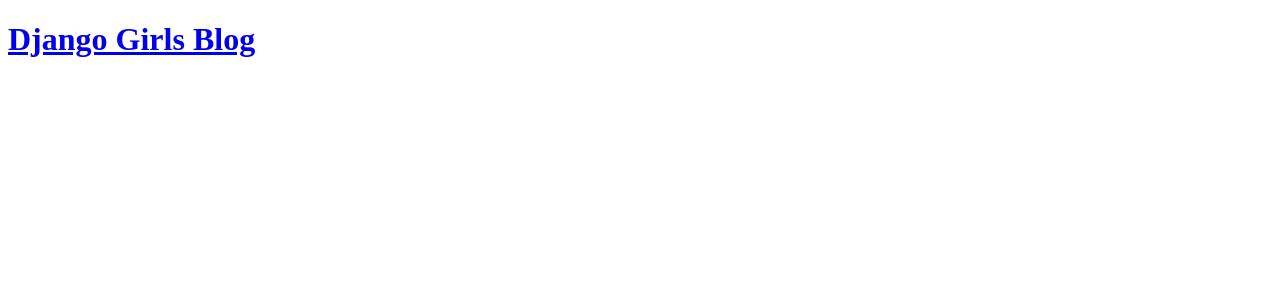
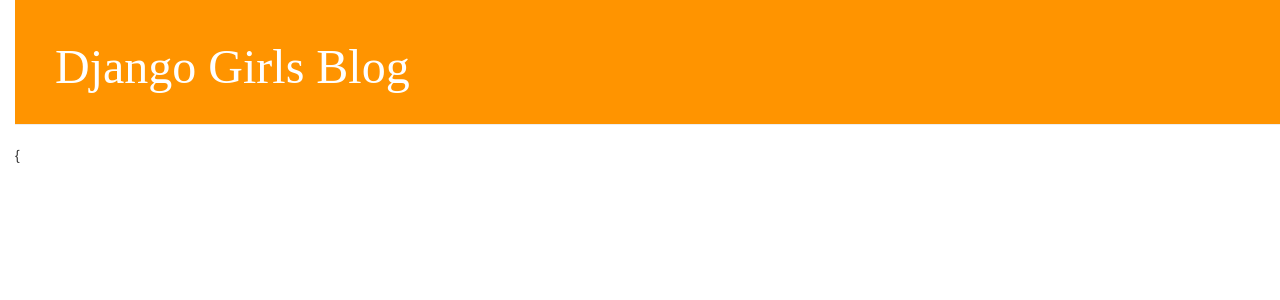
Before and after one commit to Genry665/my-first-block, a Django app: page / in a window 1280 px wide. Shown: the top 300 px of the page. Run offline with Django 3.2, Linux system fonts and the light colour scheme; data that the repository does not hold is empty; some libraries are stand-ins or nearby versions.

Commit message:
подключение CSS

```diff
--- /dev/null
+++ b/block/static/css/block.css
@@ -0,0 +1,55 @@
+h1 a {
+    color: #FCA205;
+    font-family: 'Lobster';
+}
+
+body {
+    padding-left: 15px;
+}
+
+.page-header {
+    background-color: #ff9400;
+    margin-top: 0;
+    padding: 20px 20px 20px 40px;
+}
+
+.page-header h1, .page-header h1 a, .page-header h1 a:visited, .page-header h1 a:active {
+    color: #ffffff;
+    font-size: 36pt;
+    text-decoration: none;
+}
+
+.content {
+    margin-left: 40px;
+}
+
+h1, h2, h3, h4 {
+    font-family: 'Lobster', cursive;
+}
+
+.date {
+    color: #828282;
+}
+
+.save {
+    float: right;
+}
+
+.post-form textarea, .post-form input {
+    width: 100%;
+}
+
+.top-menu, .top-menu:hover, .top-menu:visited {
+    color: #ffffff;
+    float: right;
+    font-size: 26pt;
+    margin-right: 20px;
+}
+
+.post {
+    margin-bottom: 70px;
+}
+
+.post h1 a, .post h1 a:visited {
+    color: #000000;
+}
--- a/block/templates/block/post_list.html
+++ b/block/templates/block/post_list.html
@@ -1,20 +1,32 @@
 <!DOCTYPE html>
+{% load static %}
 <html lang="ru">
 <head>
     <meta charset="UTF-8">
     <title>Title</title>
+    <link rel="stylesheet" href="//maxcdn.bootstrapcdn.com/bootstrap/3.2.0/css/bootstrap.min.css">
+    <link rel="stylesheet" href="//maxcdn.bootstrapcdn.com/bootstrap/3.2.0/css/bootstrap-theme.min.css">
+    <link rel="stylesheet" href="{% static 'css/block.css' %}">
 </head>
 <body>
-        <div>
+        <div class="page-header">
             <h1><a href="/">Django Girls Blog</a></h1>
         </div>
 
-        {% for post in posts %}
-            <div>
-                <p>published: {{ post.published_date }}</p>
-                <h1><a href="">{{ post.title }}</a></h1>
-                <p>{{ post.text|linebreaksbr }}</p>
+        {<div class="content container">
+            <div class="row">
+                <div class="col-md-8">
+                    {% for post in posts %}
+                    <div class="post">
+                        <div class="date">
+                            <p>Опубликовано: {{ post.published_date }}</p>
+                        </div>
+                        <h1><a href="">{{ post.title }}</a></h1>
+                        <p>{{ post.text|linebreaksbr }}</p>
+                    </div>
+                    {% endfor %}
+                </div>
             </div>
-        {% endfor %}
+        </div>
     </body>
 </html>
--- a/block/urls.py
+++ b/block/urls.py
@@ -5,3 +5,4 @@ from . import views
 urlpatterns = [
     path('', views.post_list, name='post_list'),
 ]
+#    path('post/<int:pk>/', views.post_detail, name='post_detail'),
--- a/block/views.py
+++ b/block/views.py
@@ -1,6 +1,7 @@
 from django.shortcuts import render
 from .models import Post
 from django.utils import timezone
+from django.shortcuts import render, get_object_or_404
 
 # Create your views here.
 
```
